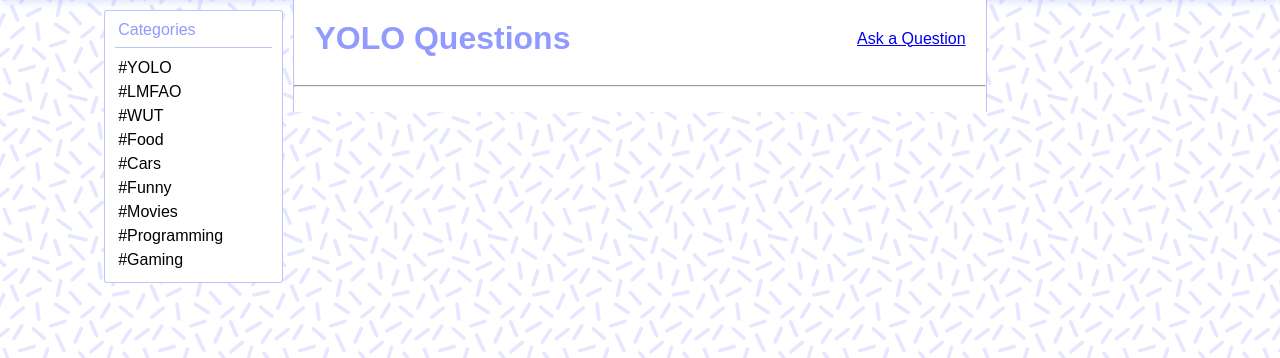
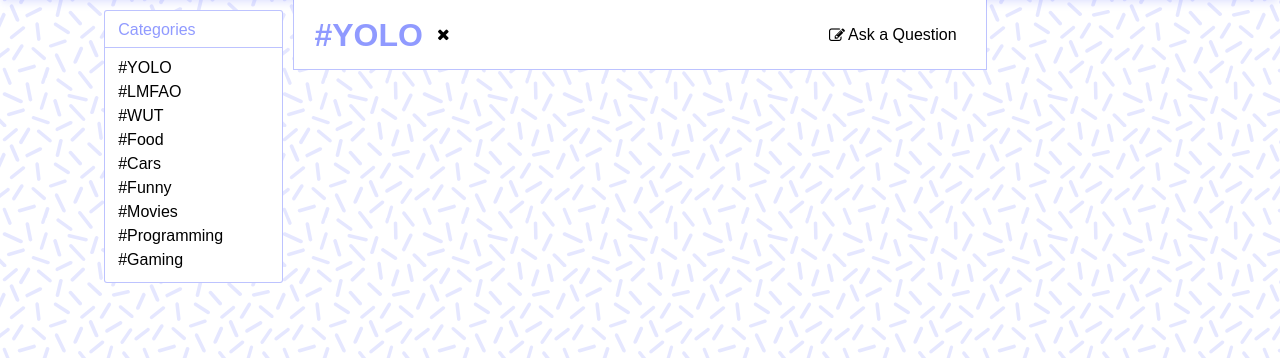
Before and after one commit to timothyong/cs411final, a Flask app: page /YOLO in a window 1280 px wide. Shown: the part 62-420 px from the top of the page. Run offline with Flask 2, Linux system fonts and the light colour scheme; data that the repository does not hold is empty; some libraries are stand-ins or nearby versions.

Commit message:
More styling hurr durr

```diff
--- a/static/css/forum.css
+++ b/static/css/forum.css
@@ -55,6 +55,8 @@
 .sidebar-header hr {
   border: none;
   border-top: 1px solid rgba(125, 136, 255, 0.5);
+  margin-left: -10px;
+  margin-right: -10px;
 }
 
 /* Categories */
@@ -90,7 +92,7 @@ ul.categories-list li a:hover {
   position: fixed;
   width: 54%;
   box-sizing: border-box;
-  padding: 20px;
+  padding: 15px 20px;
   font-family: 'Varela Round', sans-serif;
   background: white;
   color: rgba(125, 136, 255, 0.85);
@@ -99,6 +101,8 @@ ul.categories-list li a:hover {
   align-items: center;
 
   z-index: 2;
+
+  border-bottom: 1px solid rgba(125, 136, 255, 0.5);
 }
 
 .mc-header h1,
@@ -106,25 +110,64 @@ ul.categories-list li a:hover {
   display: inline;
 }
 
-.mc-header a {
-
-  margin-left: auto;
+.mc-header h1,
+.mc-header-spacing h1 {
+  padding-top: 2px;
 }
 
-.mc-header hr {
-  border: none;
-  margin: 20px 0 0 0;
-  border-bottom: 1px solid rgba(125, 136, 255, 0.5);
+.mc-header a {
+  margin-left: auto;
+  text-decoration: none;
+  padding: 5px 9px;
+  border-radius: 3px;
+  color: black;
+
+  display: flex;
+  align-items: center;
+}
+
+.mc-header a:hover {
+  background: rgba(125, 136, 255, 0.85);
+  color: white;
+}
+
+.mc-header a.ask-question i {
+  padding-right: 3px;
 }
 
 .mc-header-spacing {
-  padding: 20px;
+  padding: 15px 20px;
   font-family: 'Varela Round', sans-serif;
   opacity: 0;
   z-index: 1;
+  border-bottom: 1px solid rgba(125, 136, 255, 0.5);
 }
 
 .mc-header h1 ,
 .mc-header-spacing h1 {
   margin: 0;
 }
+
+/* MC CONTENT */
+.mc-content {
+
+}
+
+ul.question-list {
+  margin: 0;
+  padding: 0;
+  list-style-type: none;
+  display: block;
+  width: 100%;
+}
+
+ul.question-list li {
+  padding: 20px;
+  width: auto;
+  font-family: 'Varela Round', sans-serif;
+  border: 0;
+}
+
+ul.question-list li a {
+  text-decoration: none;
+}
--- a/static/css/index.css
+++ b/static/css/index.css
@@ -355,9 +355,7 @@ body {
   font-family: 'Varela Round', sans-serif;
 }
 
-.question-page {
-  padding: 32px;
-}
+
 .post-date {
   font-size: 12px;
   font-family: 'Varela Round', sans-serif;
--- a/templates/forum.html
+++ b/templates/forum.html
@@ -3,6 +3,8 @@
 
   <link rel="shortcut icon" type="image/ico" href="../static/img/favicon.ico">
   <link rel="stylesheet" href="../static/css/forum.css">
+  <link rel="stylesheet" href="https://maxcdn.bootstrapcdn.com/font-awesome/4.6.1/css/font-awesome.min.css">
+
 </head>
 
 {% include 'header.html' %}
@@ -18,34 +20,41 @@
           <hr>
         </div>
         <ul class="categories-list">
-          <li><a href='{{ url_for('forum', category="#YOLO") }}'>#YOLO</a></li>
-          <li><a href='{{ url_for('forum', category="#LMFAO") }}'>#LMFAO</a></li>
-          <li><a href='{{ url_for('forum', category="#WUT") }}'>#WUT</a></li>
-          <li><a href='{{ url_for('forum', category="#Food") }}'>#Food</a></li>
-          <li><a href='{{ url_for('forum', category="#Cars") }}'>#Cars</a></li>
-          <li><a href='{{ url_for('forum', category="#Funny") }}'>#Funny</a></li>
-          <li><a href='{{ url_for('forum', category="#Movies") }}'>#Movies</a></li>
-          <li><a href='{{ url_for('forum', category="#Programming") }}'>#Programming</a></li>
-          <li><a href='{{ url_for('forum', category="#Gaming") }}'>#Gaming</a></li>
+          <li><a href='{{ url_for('forum', category="YOLO") }}'>#YOLO</a></li>
+          <li><a href='{{ url_for('forum', category="LMFAO") }}'>#LMFAO</a></li>
+          <li><a href='{{ url_for('forum', category="WUT") }}'>#WUT</a></li>
+          <li><a href='{{ url_for('forum', category="Food") }}'>#Food</a></li>
+          <li><a href='{{ url_for('forum', category="Cars") }}'>#Cars</a></li>
+          <li><a href='{{ url_for('forum', category="Funny") }}'>#Funny</a></li>
+          <li><a href='{{ url_for('forum', category="Movies") }}'>#Movies</a></li>
+          <li><a href='{{ url_for('forum', category="Programming") }}'>#Programming</a></li>
+          <li><a href='{{ url_for('forum', category="Gaming") }}'>#Gaming</a></li>
         </ul>
       </div>
     </div>
 
     <div class="main-container">
-      {% if username %}
-      <a href="{{ url_for('postquestion') }}">Ask a Question</a>
-      {% endif %}
-
-
       <div class="mc-header-wrapper">
         <div class="mc-header">
           {% if category %}
-          <h1>{{ category }} Questions</h1>
+          <h1>
+            #{{ category }}
+          </h1>
+          <a id="return" href="{{ url_for('forum') }}" style="margin: 0 0 0 5px;">
+            <i class="fa fa-times" style="padding-bottom: 1px;"></i>
+          </a>
           {% else %}
           <h1>All Questions</h1>
           {% endif %}
-
-          <a href="#"> Ask a Question</a>
+          <a class="ask-question"
+             href="{% if username %}
+                    {{ url_for('postquestion') }}
+                   {% else %}
+                    {{ url_for('login') }}
+                   {% endif %}">
+            <i class="fa fa-pencil-square-o"></i>
+            Ask a Question
+          </a>
         </div>
 
         <!-- This makes it so the mc-content doesn't go under the header -->
@@ -53,7 +62,7 @@
           <h1> LUL </h1>
         </div>
 
-        <hr>
+
       </div>
 
       <div class="mc-content">
```
